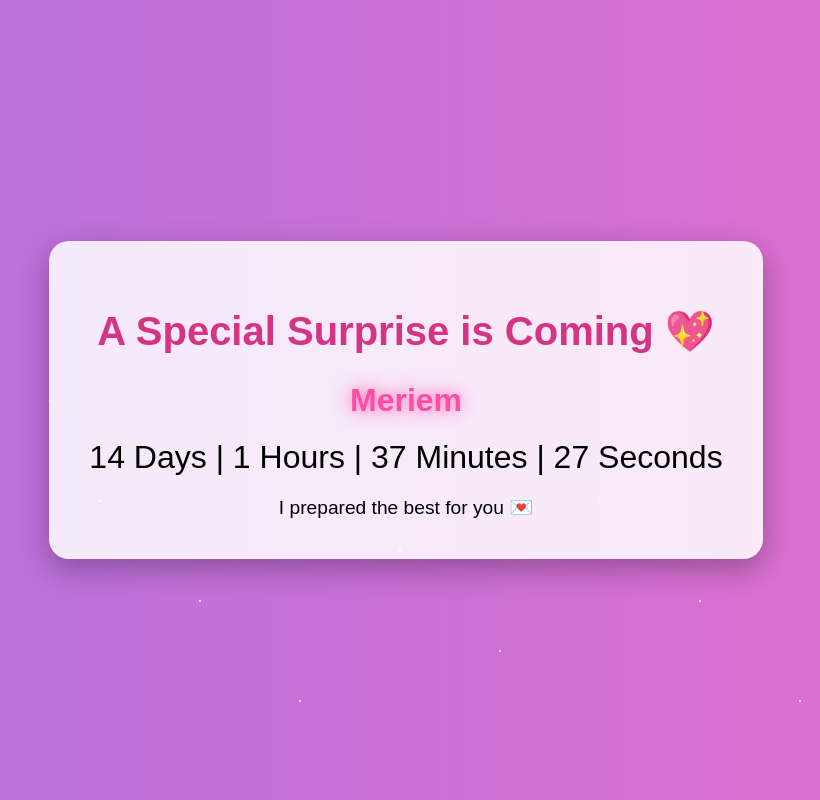
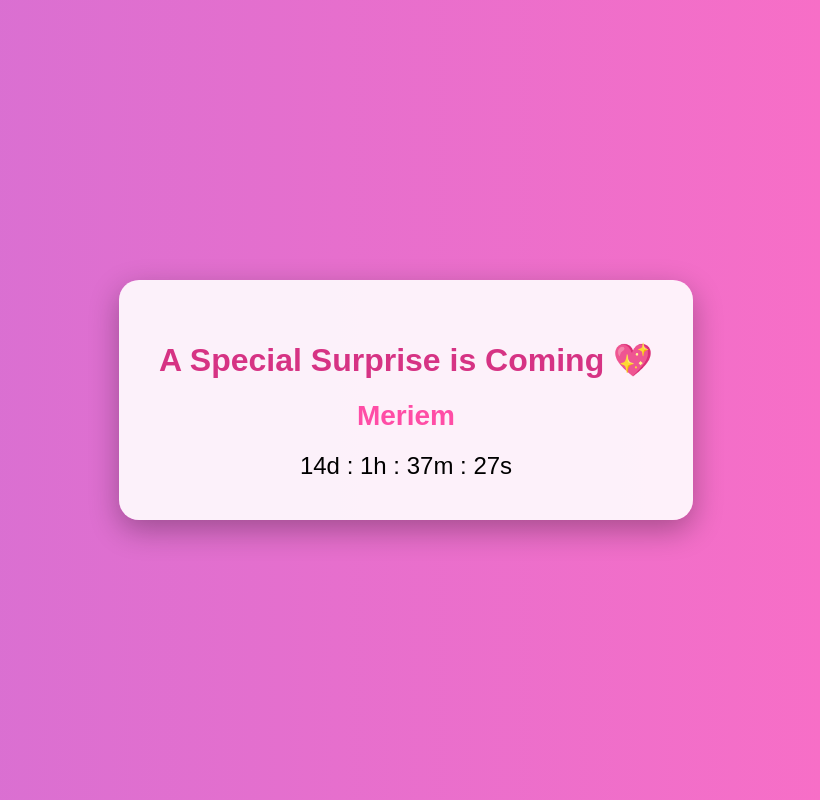
Before and after one commit to raoufhero8/countdown, a plain HTML site: page index.html in a window 1280 px wide. Shown: the whole page, without its empty margins (234-1054 px from the left). Drawn offline with nearby package versions, Linux system fonts and the light colour scheme.

Commit message:
Update index.html

```diff
--- a/index.html
+++ b/index.html
@@ -2,130 +2,118 @@
 <html lang="en">
 <head>
 <meta charset="UTF-8">
-<meta name="viewport" content="width=device-width, initial-scale=1.0">
-<title>Surprise Coming</title>
+<title>Special Surprise 💖</title>
 
 <style>
 body {
-    margin: 0;
-    height: 100vh;
-    display: flex;
-    justify-content: center;
-    align-items: center;
-    font-family: Arial, sans-serif;
-    overflow: hidden;
-    background: linear-gradient(270deg, #ff6ec4, #7873f5, #42e695, #ff6ec4);
-    background-size: 800% 800%;
-    animation: gradientMove 15s ease infinite;
+    margin:0;
+    height:100vh;
+    display:flex;
+    justify-content:center;
+    align-items:center;
+    font-family:Arial;
+    overflow:hidden;
+    background: linear-gradient(270deg,#ff6ec4,#7873f5,#42e695);
+    background-size:600% 600%;
+    animation:bg 10s infinite;
 }
 
-@keyframes gradientMove {
-    0% { background-position: 0% 50%; }
-    50% { background-position: 100% 50%; }
-    100% { background-position: 0% 50%; }
+@keyframes bg{
+    0%{background-position:0%}
+    50%{background-position:100%}
+    100%{background-position:0%}
 }
 
-.stars::before, .stars::after {
-    content: "";
-    position: absolute;
-    width: 2px;
-    height: 2px;
-    background: white;
-    box-shadow:
-        50px 100px white,
-        150px 200px white,
-        250px 300px white,
-        350px 150px white,
-        450px 250px white,
-        550px 100px white,
-        650px 200px white,
-        750px 300px white;
-    animation: sparkle 3s linear infinite;
-}
-.stars::after { animation-delay: 1.5s; }
-@keyframes sparkle { 0% { opacity:0 } 50% { opacity:1 } 100% { opacity:0 } }
-
-.container {
-    position: relative;
-    z-index: 2;
-    background: rgba(255,255,255,0.85);
-    padding: 40px;
-    border-radius: 20px;
-    text-align: center;
-    box-shadow: 0 10px 30px rgba(0,0,0,0.3);
+.container{
+    background:rgba(255,255,255,0.9);
+    padding:40px;
+    border-radius:20px;
+    text-align:center;
+    box-shadow:0 10px 30px rgba(0,0,0,0.3);
 }
 
-h1 { color: #d63384; font-size: 2.5em; }
+h1{
+    color:#d63384;
+}
 
-.name {
-    font-size: 2em;
-    margin: 10px 0;
-    color: #ff4da6;
-    font-weight: bold;
-    animation: glow 2s infinite alternate;
+.name{
+    font-size:28px;
+    color:#ff4da6;
+    margin:10px 0;
+    font-weight:bold;
 }
-@keyframes glow { from { text-shadow:0 0 5px #ff4da6; } to { text-shadow:0 0 20px #ff4da6; } }
 
-.timer { font-size: 2em; margin: 20px 0; }
-.footer { margin-top:20px; font-size:1.2em; }
+.timer{
+    font-size:24px;
+    margin-top:20px;
+}
+
+#qrcode img{
+    width:200px;
+    border-radius:15px;
+    box-shadow:0 0 25px #ff69b4;
+    transform:scale(0);
+    opacity:0;
+    transition:0.8s;
+}
+
+.showQR img{
+    transform:scale(1) !important;
+    opacity:1 !important;
+}
 </style>
 </head>
 
 <body>
 
-<div class="stars"></div>
-
 <div class="container">
-
     <h1>A Special Surprise is Coming 💖</h1>
     <div class="name">Meriem</div>
-    <div class="timer">
-        <span id="days"></span> Days |
-        <span id="hours"></span> Hours |
-        <span id="minutes"></span> Minutes |
-        <span id="seconds"></span> Seconds
+
+    <div class="timer" id="timer">
+        <span id="d"></span>d :
+        <span id="h"></span>h :
+        <span id="m"></span>m :
+        <span id="s"></span>s
     </div>
-    <div class="footer">I prepared the best for you 💌</div>
 
+    <div id="qrcode"></div>
 </div>
 
-<audio id="bgMusic" autoplay loop>
-    <source src="music.mp3" type="audio/mpeg">
-</audio>
+<script>
+// ⏳ التاريخ
+const target = new Date("2026-04-07T00:00:00").getTime();
 
-<script src="https://cdn.jsdelivr.net/npm/canvas-confetti@1.6.0/dist/confetti.browser.min.js"></script>
-<script>
-// 🕒 العداد التنازلي
-const targetDate = new Date("2026-04-07T00:00:00").getTime();
-const timer = setInterval(() => {
-    const now = new Date().getTime();
-    const distance = targetDate - now;
+const timer = setInterval(()=>{
 
-    if(distance < 0){
+    let now = new Date().getTime();
+    let diff = target - now;
+
+    if(diff < 0){
         clearInterval(timer);
-        // ✨ Confetti عند انتهاء العداد
-        confetti({particleCount:200, spread:100, origin:{y:0.6}});
-        // ✏️ نص يظهر بدل العداد
-        document.querySelector(".timer").innerHTML = "Check your DM";
+
+        // تغيير النص
+        document.getElementById("timer").innerHTML =
+        "Scan to unlock your surprise 👀";
+
+        // إضافة صورة QR (من مشروعك)
+        document.getElementById("qrcode").innerHTML =
+        '<img src="Qrcode.jpg">';
+
+        // أنيميشن
+        setTimeout(()=>{
+            document.getElementById("qrcode").classList.add("showQR");
+        },200);
+
         return;
     }
 
-    const days = Math.floor(distance/(1000*60*60*24));
-    const hours = Math.floor((distance%(1000*60*60*24))/(1000*60*60));
-    const minutes = Math.floor((distance%(1000*60*60))/(1000*60));
-    const seconds = Math.floor((distance%(1000*60))/1000);
+    document.getElementById("d").innerHTML = Math.floor(diff/(1000*60*60*24));
+    document.getElementById("h").innerHTML = Math.floor((diff%(1000*60*60*24))/(1000*60*60));
+    document.getElementById("m").innerHTML = Math.floor((diff%(1000*60*60))/(1000*60));
+    document.getElementById("s").innerHTML = Math.floor((diff%(1000*60))/1000);
 
-    document.getElementById("days").textContent = days;
-    document.getElementById("hours").textContent = hours;
-    document.getElementById("minutes").textContent = minutes;
-    document.getElementById("seconds").textContent = seconds;
-}, 1000);
-
-// 🔊 تشغيل الموسيقى فور الدخول
-const audio = document.getElementById('bgMusic');
-audio.volume = 0;
-audio.play().catch(e => console.log("Autoplay blocked"));
-setTimeout(()=>{ audio.volume = 0.5; }, 100);
+},1000);
 </script>
 
 </body>
```
